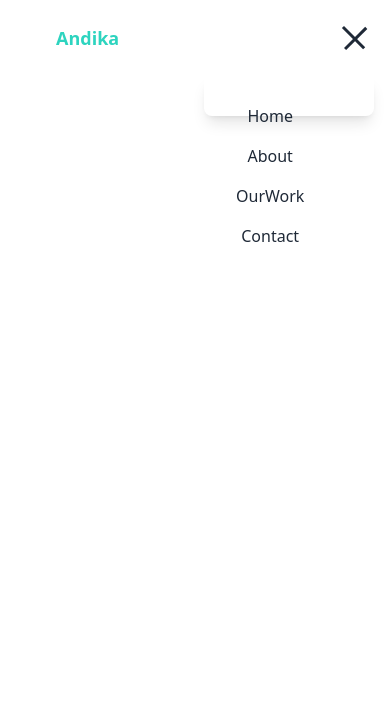
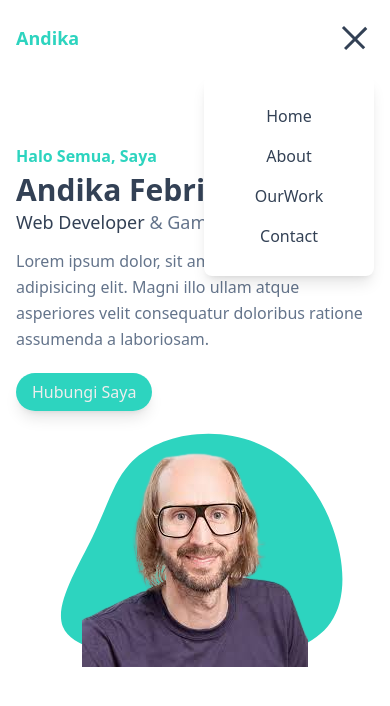
Before and after one commit to doraSwiper/portfolio, a website: page public/index.html in a window 390 px wide. Both pictures are taken after a click on the button 359 px from the left and 38 px from the top of the page. Drawn offline with Linux system fonts and the light colour scheme.

Commit message:
menambahkan fitur Home dan sedikit memperbaiki navbar

```diff
--- a/public/index.html
+++ b/public/index.html
@@ -12,9 +12,9 @@
 
 <body>
     <!-- Navbar Section Start -->
-    <header class="bg-transparent absolute top-0 left-0 w-full flex items-center z-10">
-        <div class="container">
-            <div class="flex items-center px-10 relative lg:px-16">
+    <header class="bg-[transparent] absolute top-0 left-0 w-full flex items-center z-10">
+        <div class="container mx-auto lg:w-10/12">
+            <div class="flex items-center justify-between relative">
                 <div class="px-4">
                     <a href="#home" class="font-bold text-lg block py-6 text-primary">Andika</a>
                 </div>
@@ -25,12 +25,12 @@
                         <span class="hamburger-line origin-top-left"></span>
                     </button>
 
-                    <nav id="nav" class="hidden absolute py-5 bg-white shadow-lg rounded-lg max-w-[170px] w-full top-full right-4 md:block md:static md:bg-transparent md:max-w-full md:shadow-none md:rounded-none">
-                        <ul class="block absolute md:flex md:right-0 md:top-4">
-                            <li class="group"><a href="#Home" class="navbar">Home</a></li>
-                            <li class="group"><a href="#Home" class="navbar">About</a></li>
-                            <li class="group"><a href="#Home" class="navbar">OurWork</a></li>
-                            <li class="group"><a href="#Home" class="navbar">Contact</a></li>
+                    <nav id="nav" class="hidden absolute py-5 bg-[white] shadow-lg rounded-lg max-w-[170px] w-full top-full right-4 md:block md:static md:bg-[transparent] md:max-w-full md:shadow-none md:rounded-none">
+                        <ul class="block md:flex">
+                            <li class="group"><a href="#home" class="navbar">Home</a></li>
+                            <li class="group"><a href="#about" class="navbar">About</a></li>
+                            <li class="group"><a href="#ourwork" class="navbar">OurWork</a></li>
+                            <li class="group"><a href="#contact" class="navbar">Contact</a></li>
                         </ul>
                     </nav>
                 </div>
@@ -39,6 +39,34 @@
     </header>
     <!-- Navbar Section End -->
 
+    <!-- Home Section Start -->
+    <section id="home" class="pt-36">
+        <div class="container  mx-auto lg:w-10/12">
+            <div class="flex flex-wrap">
+                <div class="w-full self-center px-4 md:w-1/2">
+                    <h1 class="text-base font-semibold text-primary">Halo Semua, Saya <span class="block font-bold text-dark text-3xl mt-1">Andika Febriansyah</span></h1>
+                    <h2 class="font-medium text-secondary text-lg mb-3"><span class="text-dark">Web Developer </span>& Gamers</h2>
+                    <p class="font-medium text-secondary mb-7 leading-relaxed">Lorem ipsum dolor, sit amet consectetur adipisicing elit. Magni illo ullam atque asperiores velit consequatur doloribus ratione assumenda a laboriosam.</p>
+                    <a href="#contact" class="text-base text-[#eee] font-medium px-4 py-2 rounded-full shadow-lg bg-primary hover:opacity-90 hover:text-[#fff] transition ease-in-out">Hubungi Saya</a>
+                </div>
+
+                <div class="w-full self-end px-4 md:w-1/2">
+                    <div class="relative mt-10">
+                        <img src="../src/img/andika.png" alt="Andika Febriansyah" class="max-w-full mx-auto">
+                        <span class="absolute -bottom-20 -z-10 left-1/2 -translate-x-1/2 md:scale-100">
+                            <svg width="400" height="400" viewBox="0 0 200 200" xmlns="http://www.w3.org/2000/svg">
+                                <path fill="#2dd4bf"
+                                    d="M37.3,-42.4C48.4,-35.2,57.4,-23.5,62.6,-8.8C67.9,5.8,69.4,23.4,61.6,34.4C53.9,45.5,36.9,50,21.9,51.9C7,53.7,-6,52.8,-21.7,50.9C-37.5,48.9,-56.1,46,-60.1,36.1C-64,26.2,-53.4,9.4,-46.6,-4.6C-39.8,-18.6,-37,-29.6,-29.9,-37.5C-22.7,-45.4,-11.4,-50.2,0.9,-51.2C13.1,-52.3,26.3,-49.6,37.3,-42.4Z"
+                                    transform="translate(100 100) scale(1.1)" />
+                            </svg>
+                        </span>
+                    </div>
+                </div>
+            </div>
+        </div>
+    </section>
+    <!-- Home Section End -->
+
     <!-- Javascript -->
     <script src="../src/js/script.js"></script>
 </body>
--- a/src/js/script.js
+++ b/src/js/script.js
@@ -5,13 +5,10 @@ let nav = document.querySelector('#nav');
 
 hamburger.onclick = (evt) => {
    hamburger.classList.toggle('hamburger-active');
-   if(nav.classList[0] === 'hidden'){
-      nav.classList.remove('hidden');
-      nav.classList.add('block');
-   }else {
-      nav.classList.remove(nav.classList[0]);
-      nav.classList.add('hidden');
-   }
+   nav.classList.toggle('hidden');
+   nav.classList.forEach((val) => {
+      (val !== 'hidden') ? nav.classList.add('block') : nav.classList.remove('block');
+   });
 }
 
 // Nacbar Scroll
--- a/src/tailwind.css
+++ b/src/tailwind.css
@@ -4,17 +4,18 @@
 
 @layer components {
     .hamburger-line {
-        @apply w-[30px] h-[3px] my-2 block bg-dark duration-300 ease-in-out;
+        @apply w-[30px] h-[3px] my-2 block bg-dark transition duration-300 ease-in-out;
     }
     .navbar {
         @apply text-base text-dark py-2 mx-8 flex justify-evenly group-hover:text-primary
     }
 
-    .navbar-fixed {
-        @apply fixed z-[9999] bg-white bg-opacity-70;
-        backdrop-filter: blur(5px);
-        box-shadow: inset 0 -1px 0 0 rgba(0,0,0,0.2)
-    }
+}
+
+.navbar-fixed {
+    @apply fixed z-[9999] bg-[white] bg-opacity-70;
+    backdrop-filter: blur(5px);
+    box-shadow: inset 0 -1px 0 0 rgba(0,0,0,0.2);
 }
 
 .hamburger-active > span:nth-child(1) {
--- a/tailwind.config.js
+++ b/tailwind.config.js
@@ -4,7 +4,8 @@ module.exports = {
     extend: {},
     colors : {
       primary: '#2dd4bf',
-      dark: '#1f2937'
+      dark: '#334155',
+      secondary: '#64748b'
     }
   },
   plugins: [],
```
Also changed, not shown: src/css/style.css, src/img/andika.png (added).
